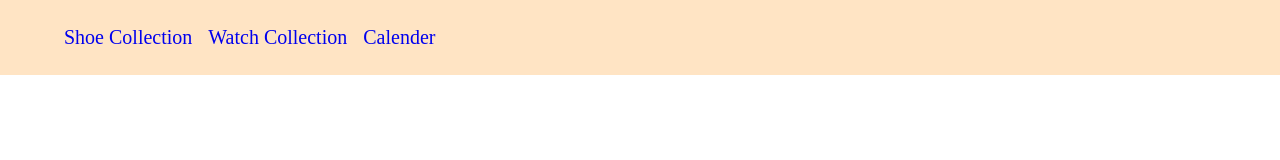
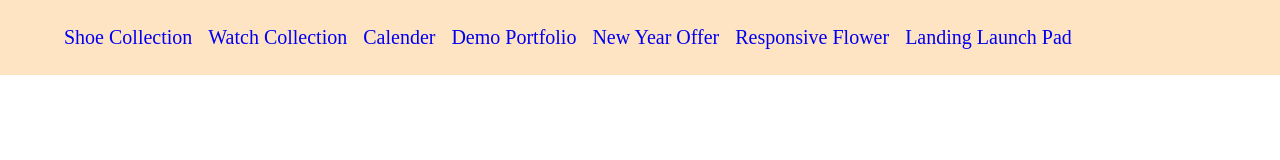
Before and after one commit to mahfuz-shakib/Practicing-Project-Hub, a plain HTML site: page index.html in a window 1280 px wide. Drawn offline with Linux system fonts and the light colour scheme.

Commit message:
added pages

```diff
--- a/index.html
+++ b/index.html
@@ -33,10 +33,12 @@
         <li><a href="Shoe-Collection.html">Shoe Collection</a></li>
         <li><a href="watch-collection.html">Watch Collection</a></li>
         <li><a href="calender.html">Calender</a></li>
-        <li><a href="./Demo-portfolio-1/index.html"></a></li>
-        <li><a href="./New Year offer/index.html"></a></li>
-        <li><a href="./Responsive Flower/index.html"></a></li>
-        <li><a href="./Landing launch pad/index.html"></a></li>
+        <li><a href="./Demo-portfolio-1/index.html">Demo Portfolio</a></li>
+        <li><a href="./New Year offer/index.html">New Year Offer</a></li>
+        <li><a href="./Responsive Flower/index.html">Responsive Flower</a></li>
+        <li>
+          <a href="./Landing launch pad/index.html">Landing Launch Pad</a>
+        </li>
       </ul>
     </div>
   </body>
```
